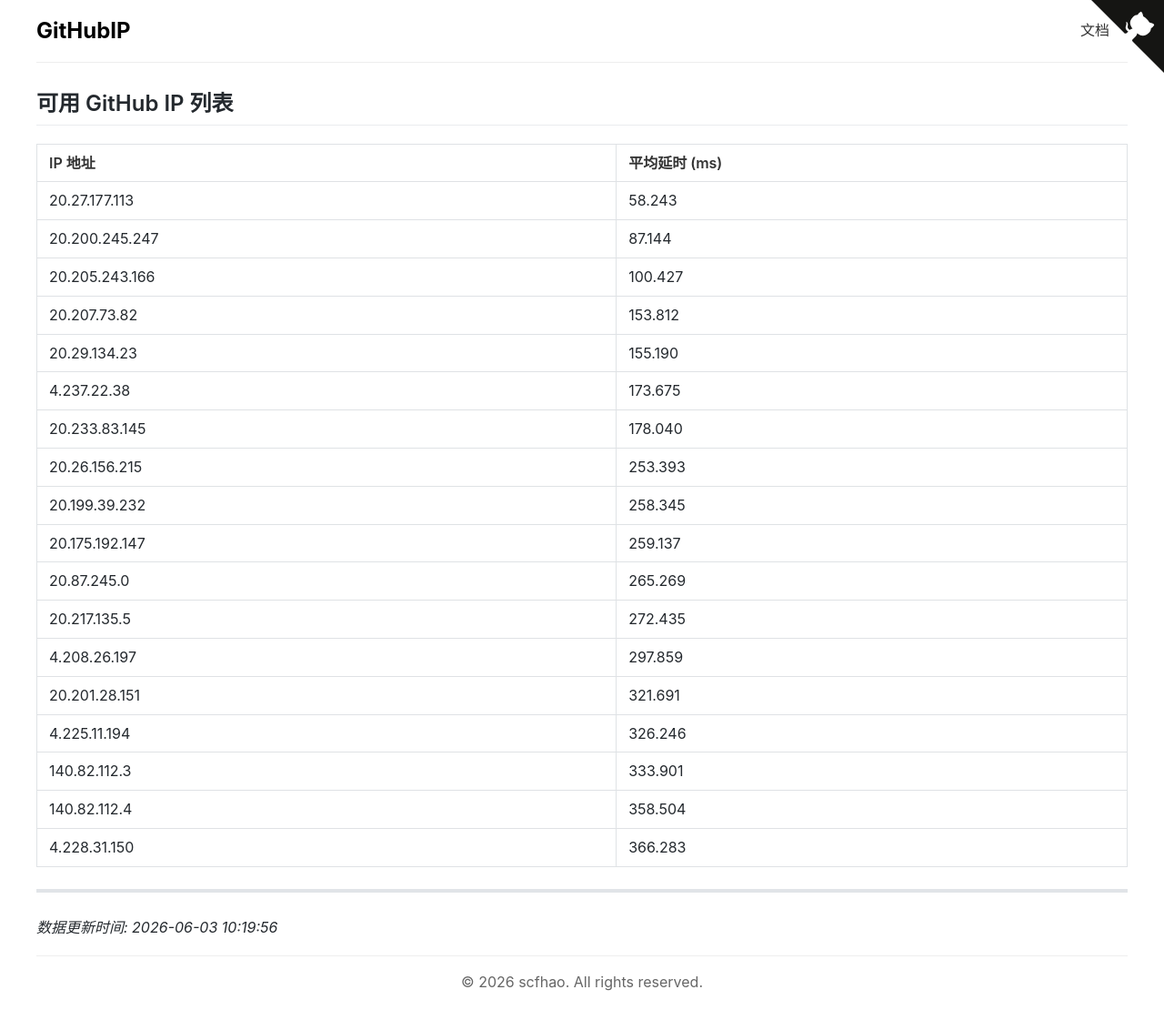
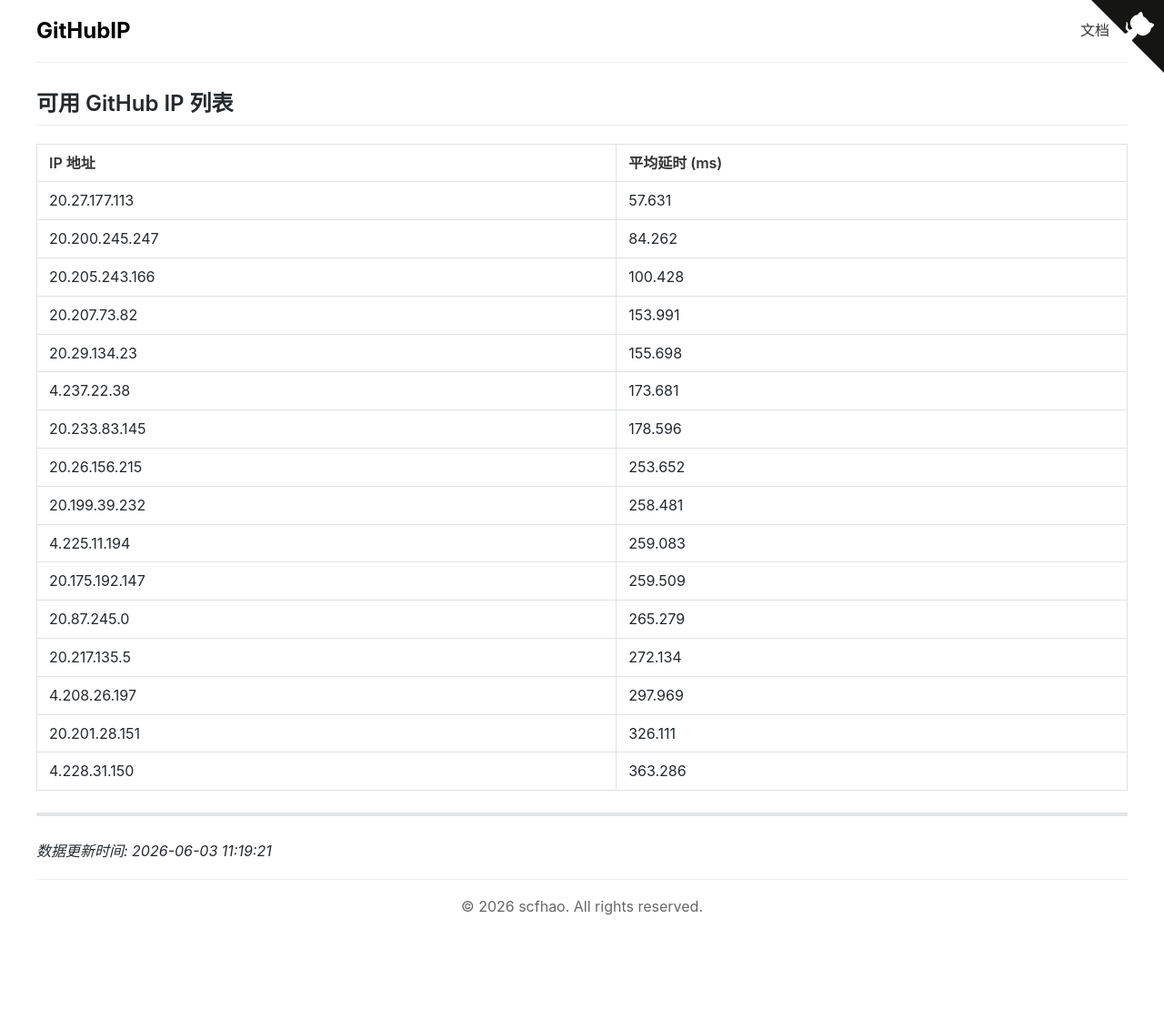
Before and after one commit to scfhao/GitHubIP, a Jekyll site: the page built from index.md, in a window 1280 px wide. Shown: the whole page at 91% size. Built offline with Jekyll 4.4.1, drawn with Linux system fonts in a browser that asks for light colours; after the commit the page ends 1026 px from its top, so only the background shows below that.

Commit message:
自动脚本执行 - 2026-06-03 11:19:21

```diff
--- a/index.md
+++ b/index.md
@@ -1,32 +1,30 @@
 ---
 layout: home
 title: GitHub IP 列表
-date: 2026-06-03 10:19:56
+date: 2026-06-03 11:19:21
 ---
 
 ## 可用 GitHub IP 列表
 
 | IP 地址 | 平均延时 (ms) |
 |---------|--------------|
-| 20.27.177.113 | 58.243 |
-| 20.200.245.247 | 87.144 |
-| 20.205.243.166 | 100.427 |
-| 20.207.73.82 | 153.812 |
-| 20.29.134.23 | 155.190 |
-| 4.237.22.38 | 173.675 |
-| 20.233.83.145 | 178.040 |
-| 20.26.156.215 | 253.393 |
-| 20.199.39.232 | 258.345 |
-| 20.175.192.147 | 259.137 |
-| 20.87.245.0 | 265.269 |
-| 20.217.135.5 | 272.435 |
-| 4.208.26.197 | 297.859 |
-| 20.201.28.151 | 321.691 |
-| 4.225.11.194 | 326.246 |
-| 140.82.112.3 | 333.901 |
-| 140.82.112.4 | 358.504 |
-| 4.228.31.150 | 366.283 |
+| 20.27.177.113 | 57.631 |
+| 20.200.245.247 | 84.262 |
+| 20.205.243.166 | 100.428 |
+| 20.207.73.82 | 153.991 |
+| 20.29.134.23 | 155.698 |
+| 4.237.22.38 | 173.681 |
+| 20.233.83.145 | 178.596 |
+| 20.26.156.215 | 253.652 |
+| 20.199.39.232 | 258.481 |
+| 4.225.11.194 | 259.083 |
+| 20.175.192.147 | 259.509 |
+| 20.87.245.0 | 265.279 |
+| 20.217.135.5 | 272.134 |
+| 4.208.26.197 | 297.969 |
+| 20.201.28.151 | 326.111 |
+| 4.228.31.150 | 363.286 |
 
 ---
 
-*数据更新时间: 2026-06-03 10:19:56*
+*数据更新时间: 2026-06-03 11:19:21*
```
